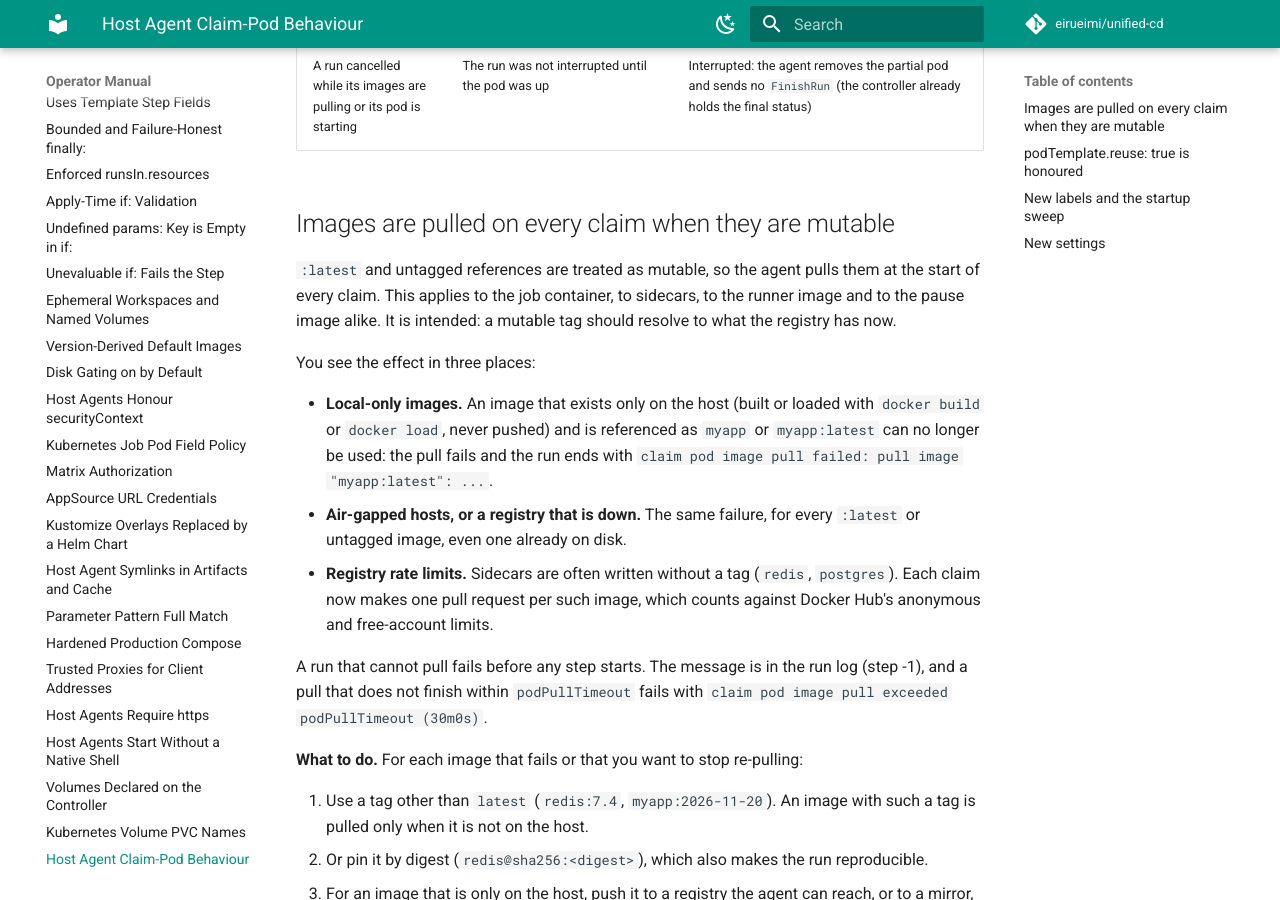
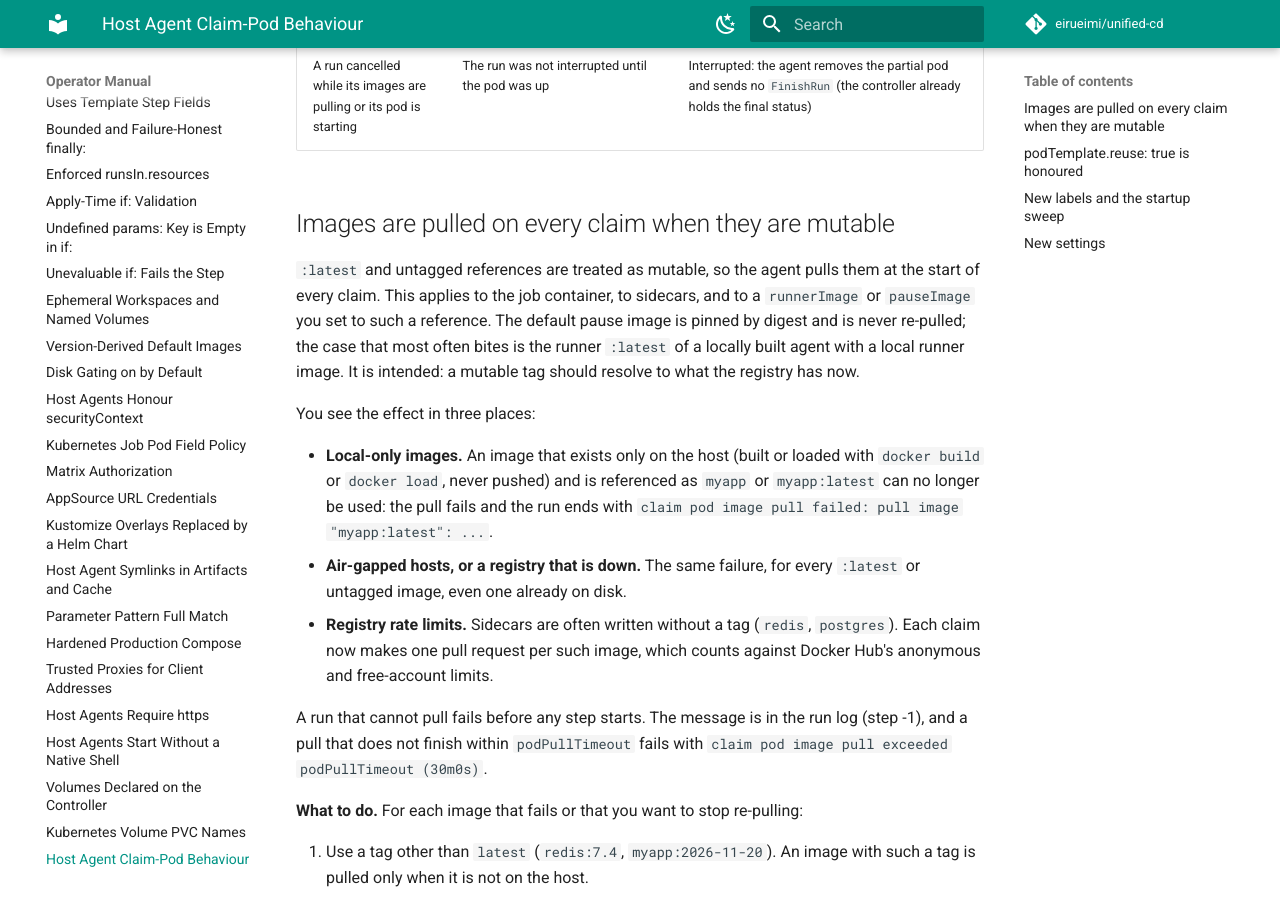
Before and after one commit to eirueimi/unified-cd, an MkDocs documentation site: the page built from docs/operator-manual/migrations/2026-11-20-host-claim-pod-parity.md, in a window 1280 px wide and 900 px high, scrolled down 969 px. Built offline with MkDocs 1.6.1 and Material for MkDocs 9.7.7, drawn with Linux system fonts in a browser that asks for light colours; comment, search, counter and statistics services are not loaded.

Commit message:
docs: narrow the always-pull note to pause/runner images set to mutable refs
Co-Authored-By: Claude Opus 5.5 <noreply@anthropic.com>
Claude-Session: https://claude.ai/code/session_01G3NWwwXnjYtSfzJjZYTrnV

```diff
--- a/docs/operator-manual/migrations/2026-11-20-host-claim-pod-parity.md
+++ b/docs/operator-manual/migrations/2026-11-20-host-claim-pod-parity.md
@@ -18,8 +18,10 @@ Kubernetes agent is not affected.
 ## Images are pulled on every claim when they are mutable
 
 `:latest` and untagged references are treated as mutable, so the agent pulls them at the start of
-every claim. This applies to the job container, to sidecars, to the runner image and to the pause
-image alike. It is intended: a mutable tag should resolve to what the registry has now.
+every claim. This applies to the job container, to sidecars, and to a `runnerImage` or `pauseImage`
+you set to such a reference. The default pause image is pinned by digest and is never re-pulled;
+the case that most often bites is the runner `:latest` of a locally built agent with a local runner
+image. It is intended: a mutable tag should resolve to what the registry has now.
 
 You see the effect in three places:
 
```
